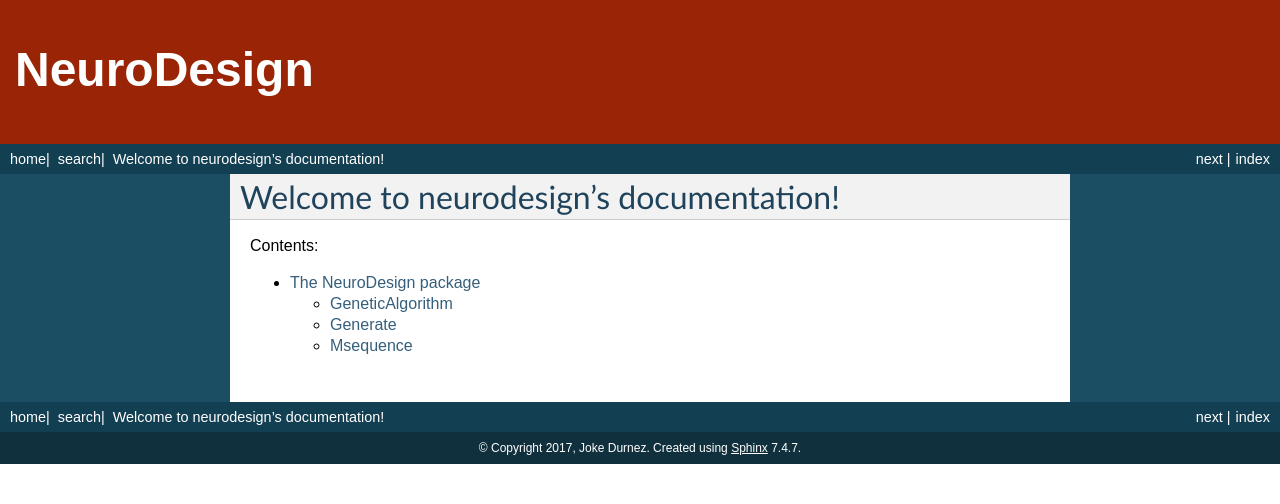
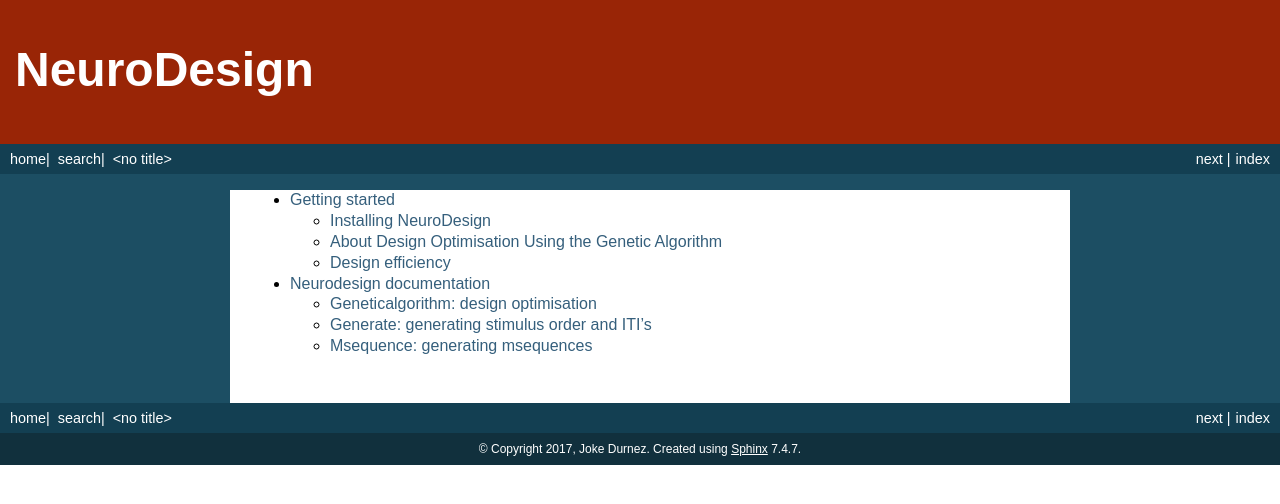
Before and after one commit to neuropower/neurodesign, a Sphinx documentation site: the page built from docs/index.rst, in a window 1280 px wide. Shown: the top 504 px of the page. Built offline with Sphinx 7.4.7, drawn with Linux system fonts in a browser that asks for light colours.

Commit message:
documentation pass

```diff
--- /dev/null
+++ b/docs/genalg.rst
@@ -0,0 +1,23 @@
+Neurodesign documentation
+=========================
+
+.. toctree::
+   :maxdepth: 4
+
+Geneticalgorithm: design optimisation
+-------------------------------------
+.. automodule:: neurodesign.geneticalgorithm
+   :members:
+   :noindex:
+
+Generate: generating stimulus order and ITI's
+---------------------------------------------
+.. automodule:: neurodesign.generate
+   :members:
+   :noindex:
+
+Msequence: generating msequences
+--------------------------------
+.. automodule:: neurodesign.msequence
+   :members:
+   :noindex:
--- a/docs/index.rst
+++ b/docs/index.rst
@@ -1,12 +1,11 @@
 .. neurodesign documentation master file, created by
    sphinx-quickstart on Mon Jan 23 16:58:27 2017.
 
-Welcome to neurodesign's documentation!
-=======================================
-
-Contents:
+ Welcome to the neurodesign documentation!
+ =============================##==========
 
 .. toctree::
-   :maxdepth: 2
+   :maxdepth: 4
 
-   neurodesign
+   getting_started
+   genalg
```
Also changed, not shown: docs/neurodesign.rst (deleted, +0 -23 lines).
